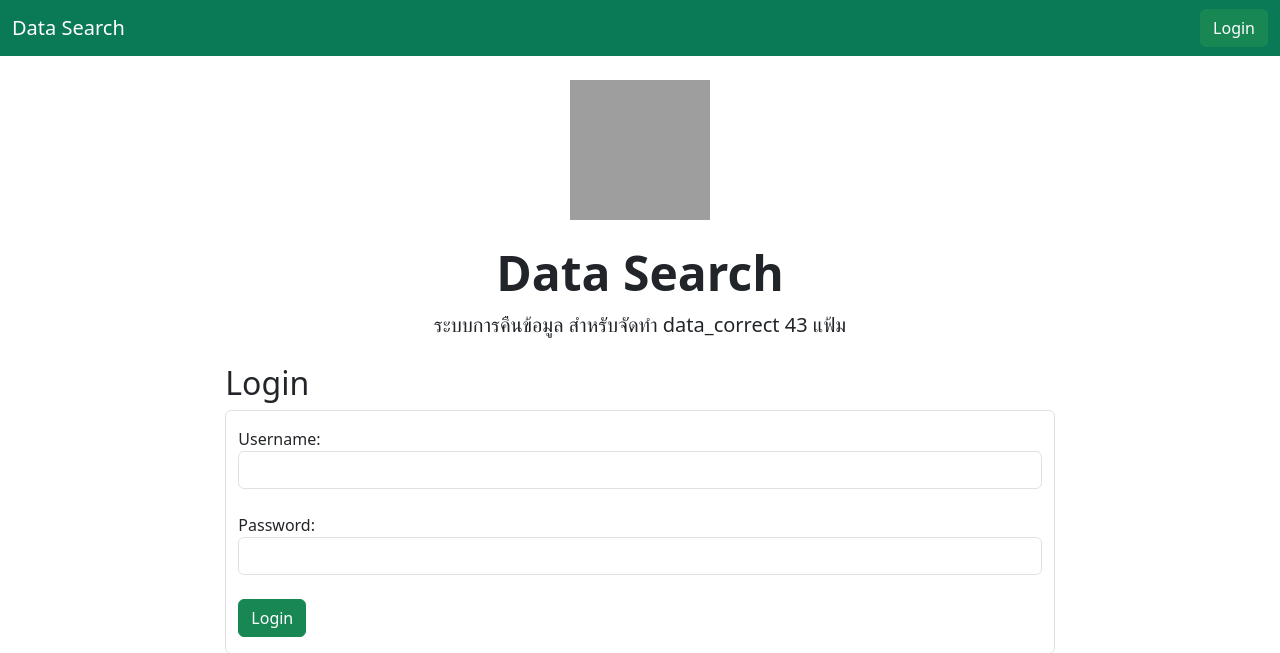
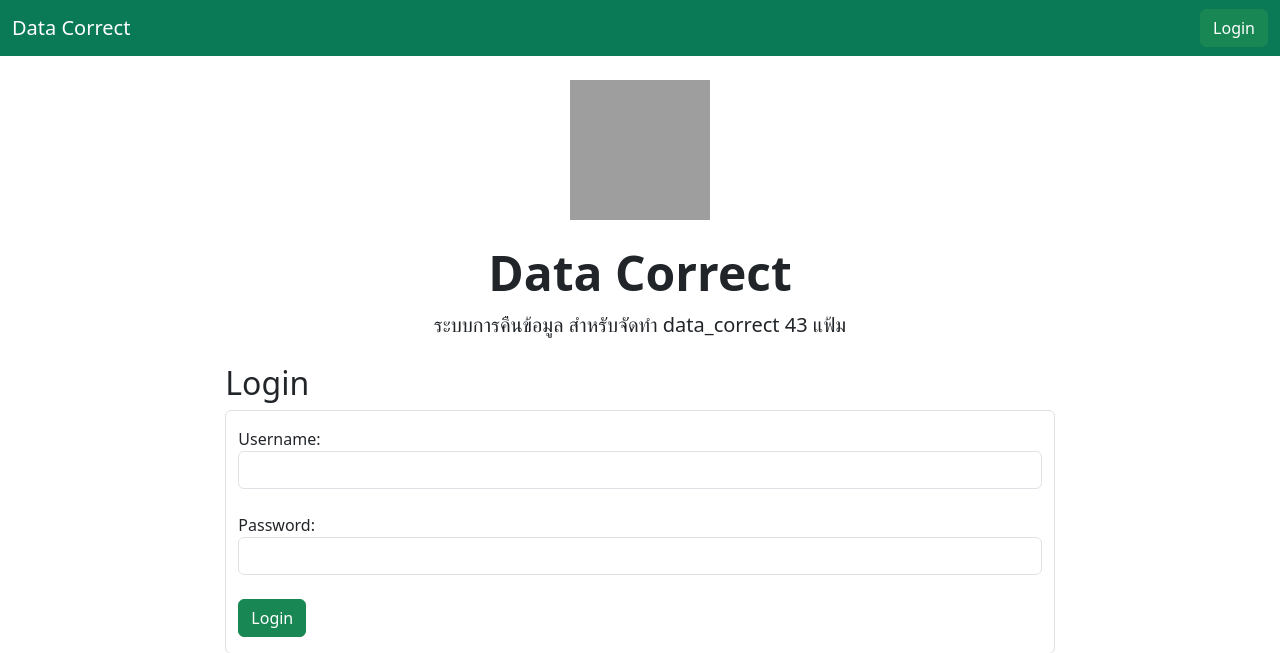
Before and after one commit to yuinakorn/py_data_correct, a Django app: page /login/ in a window 1280 px wide. Shown: the top 653 px of the page. Run offline with Django 4.2, Linux system fonts and the light colour scheme; parts of the project's set-up code (start-up, migrations or seed data) failed here and were passed over; grey boxes are pictures that could not be loaded.

Commit message:
update link

```diff
--- a/getpid_app/templates/getpid_app/components/_nav.html
+++ b/getpid_app/templates/getpid_app/components/_nav.html
@@ -1,6 +1,6 @@
 <nav class="navbar navbar-expand-lg">
   <div class="container-fluid">
-    <a class="navbar-brand text-white" href="{% url 'index' %}">Data Search</a>
+    <a class="navbar-brand text-white" href="{% url 'index' %}">Data Correct</a>
     <button class="navbar-toggler" type="button" data-bs-toggle="collapse" data-bs-target="#navbarSupportedContent" aria-controls="navbarSupportedContent" aria-expanded="false" aria-label="Toggle navigation"><span class="navbar-toggler-icon"></span></button>
     <div class="collapse navbar-collapse" id="navbarSupportedContent">
       <ul class="navbar-nav me-auto mb-2 mb-lg-0">
@@ -11,7 +11,7 @@
           <a class="nav-link active dropdown-toggle text-white" href="#" role="button" data-bs-toggle="dropdown" aria-expanded="false">ดาวนโหลด</a>
           <ul class="dropdown-menu">
             <li>
-              <a class="dropdown-item" target="_blank" href="https://next.cmhis.org/s/QanK47eG5PmLxb5">โปรแกรม HuntCorrect</a>
+              <a class="dropdown-item" target="_blank" href="https://rbpho.moph.go.th/upload-file/doc/files/15022019-093421-2499.rar">โปรแกรม HuntCorrect</a>
             </li>
           </ul>
         </li>
--- a/getpid_app/templates/login.html
+++ b/getpid_app/templates/login.html
@@ -9,7 +9,7 @@
 
     <div class="col-md-8 text-center">
       <img class="mb-4 my-logo" style="height: 140px; width: auto;" src="https://chiangmaihealth.go.th/images/yui/LOGO_SSJ_1000-1.png" alt="" >
-      <h1 class="display-5 fw-bold">Data Search</h1>
+      <h1 class="display-5 fw-bold">Data Correct</h1>
         <div class="col-lg-9 mx-auto">
             <p class="lead mb-4">ระบบการคืนข้อมูล สำหรับจัดทำ data_correct 43 แฟ้ม<br>
             </p>
```
